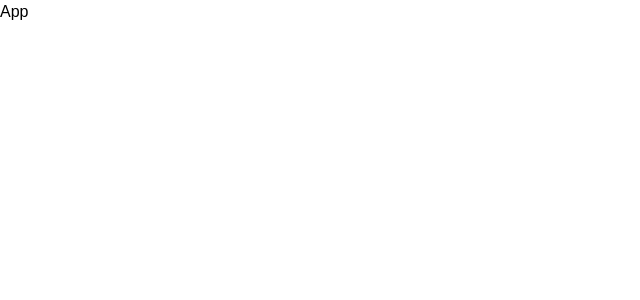
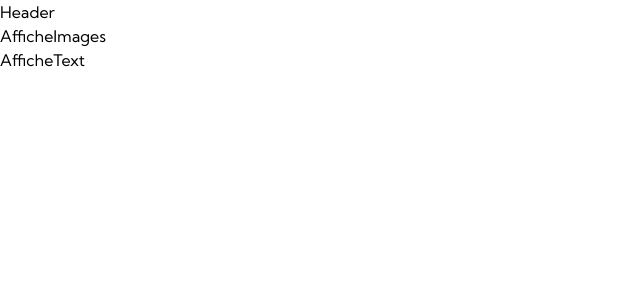
Before and after one commit to liliaferrouk/ecommerce-product-page, a React (Create React App) app: page / in a window 1280 px wide. Shown: the top 300 px of the page, without its empty margins (0-640 px from the left). Built offline with nearby package versions, Linux system fonts and the light colour scheme; the HTML template or start-up script is replaced by a standard one.

Commit message:
font colors and components

```diff
--- /dev/null
+++ b/src/AfficheImages.js
@@ -0,0 +1,9 @@
+import React from 'react'
+
+function AfficheImages() {
+  return (
+    <div>AfficheImages</div>
+  )
+}
+
+export default AfficheImages
--- /dev/null
+++ b/src/AfficheText.js
@@ -0,0 +1,9 @@
+import React from 'react'
+
+function AfficheText() {
+  return (
+    <div>AfficheText</div>
+  )
+}
+
+export default AfficheText
--- a/src/App.js
+++ b/src/App.js
@@ -1,8 +1,17 @@
 import React from 'react'
+import Header from './Header'
+import AfficheImages from './AfficheImages'
+import AfficheText from './AfficheText'
 
 function App() {
   return (
-    <div>App</div>
+    <div>
+      <Header/>
+      <main>
+        <AfficheImages/>
+        <AfficheText/>
+      </main>
+    </div>
   )
 }
 
--- /dev/null
+++ b/src/Header.js
@@ -0,0 +1,9 @@
+import React from 'react'
+
+function Header() {
+  return (
+    <div>Header</div>
+  )
+}
+
+export default Header
--- a/src/index.css
+++ b/src/index.css
@@ -1,5 +1,24 @@
+@import url('https://fonts.googleapis.com/css2?family=Kumbh+Sans:wght@100..900&display=swap');
+
 :root {
   /* colors */
+  --clr-blanc : #ffffff;
+  --clr-black: #000000;
+  /* page normal */
+  --clr-orange-btn: #ff7d1b;
+  --clr-light-orange-discount: #feefe1;
+  --clr-light-gray-conter: #f7f8fd;
+  --clr-ligne-gray: #929397;
+
+  --clr-text-orange: #e1893e;
+  --clr-text-gray: #edecef;
+  --clr-text-dark: #1d2026;
+  --clr-text-dark-gray: #89898e;
+  --clr-text-light-gray: #babdc2;
+
+  /* hovers */
+  --clr-hover-women: #ffac6a;
+  --clr-hover-btn: #ed8234;
 
 }
 
@@ -41,7 +60,7 @@ p {
 
 /* set up the body */
 body {
-  font-family: "League Spartan", sans-serif;
+  font-family: "Kumbh Sans", sans-serif;
   line-height: 1.5;
   min-height: 100vh;
 }
```
Also changed, not shown: src/Cart.js (added, +9 -0 lines).
